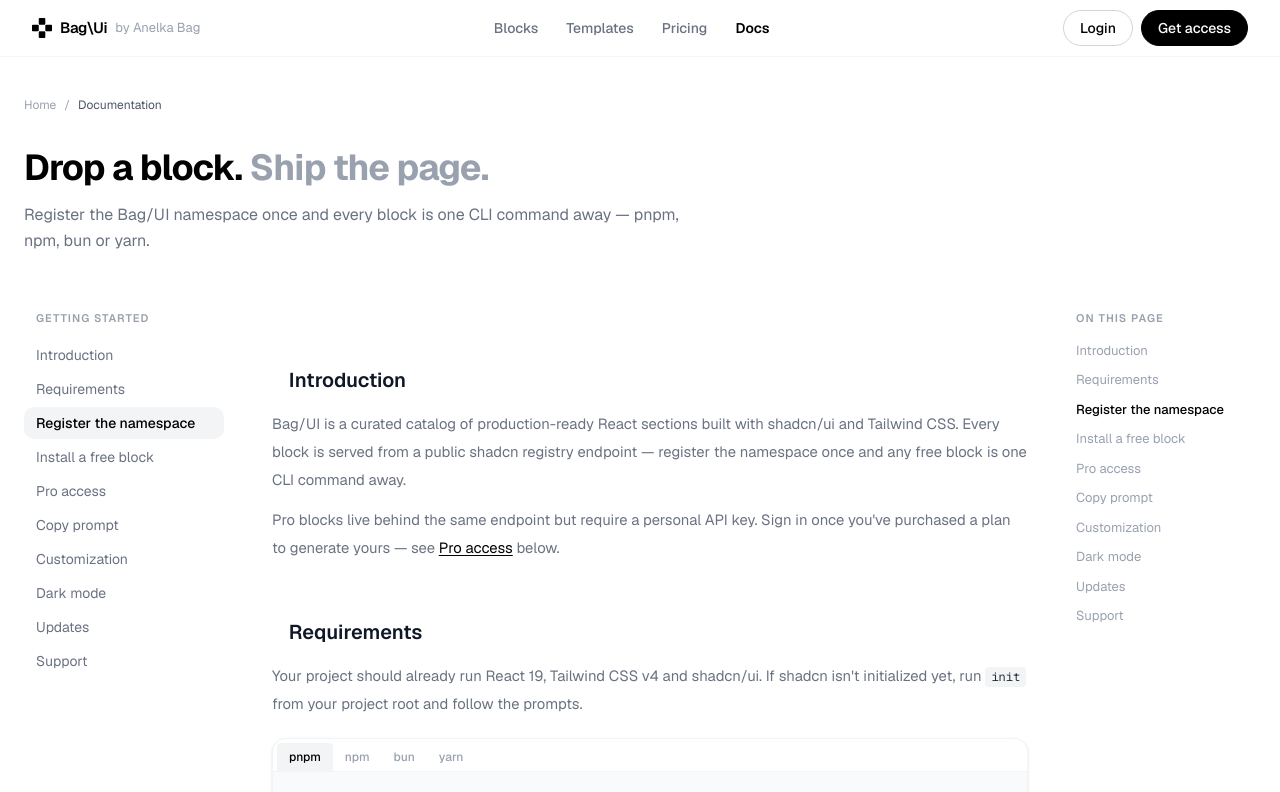
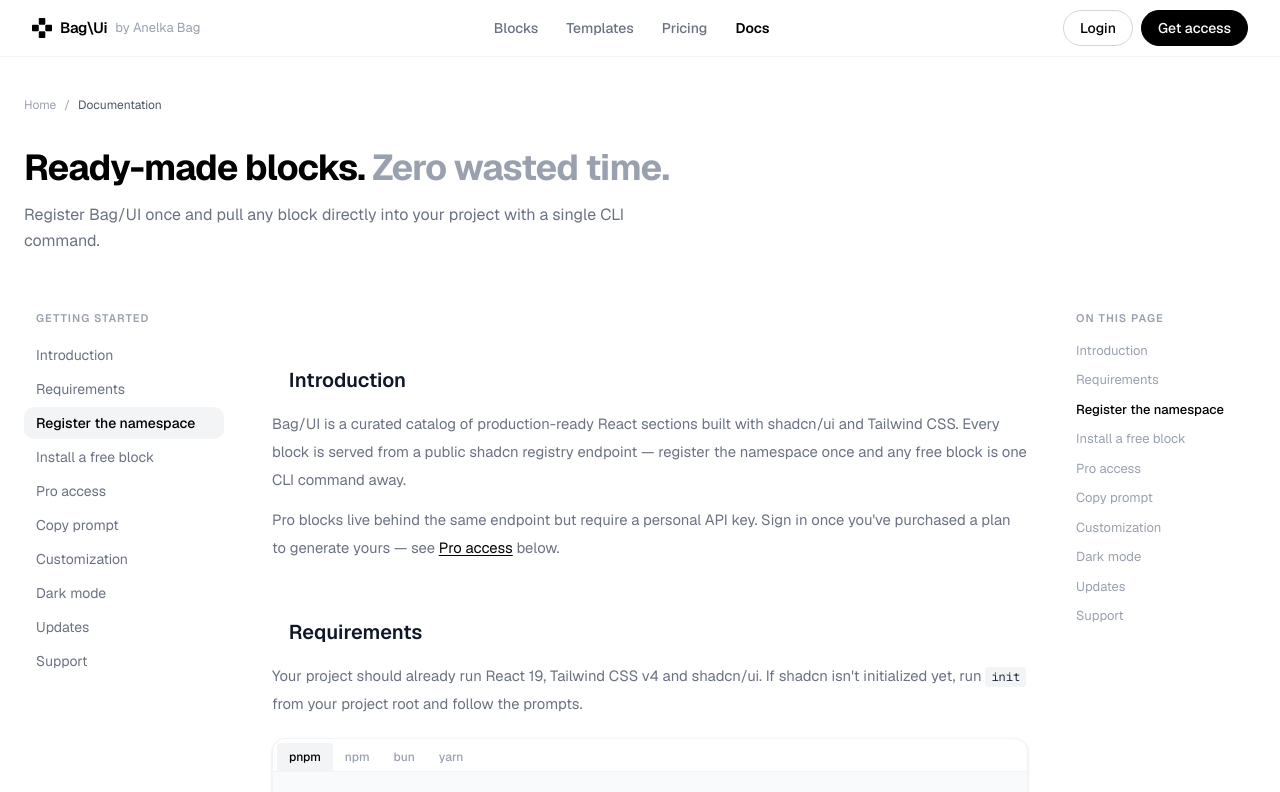
Before and after one commit to anelkabag/bag-ui, a Next.js app: page /docs in a window 1280 px wide. Shown: the top 792 px of the page. Built offline with nearby package versions, Linux system fonts and the light colour scheme.

Commit message:
update docs

```diff
--- a/app/docs/page.tsx
+++ b/app/docs/page.tsx
@@ -400,12 +400,12 @@ export default function DocsPage() {
                 {/* Hero */}
                 <div className="mb-14 max-w-2xl">
                     <h1 className="text-3xl md:text-4xl font-bold tracking-tight text-black mb-3 leading-tight">
-                        Drop a block.{" "}
-                        <span className="text-gray-400">Ship the page.</span>
+                        Ready-made blocks.{" "}
+                        <span className="text-gray-400">Zero wasted time.</span>
                     </h1>
                     <p className="text-gray-500 text-base leading-relaxed">
-                        Register the Bag/UI namespace once and every block is one CLI
-                        command away — pnpm, npm, bun or yarn.
+                        Register Bag/UI once and pull any block directly into your project with a
+                        single CLI command.
                     </p>
                 </div>
 
```
